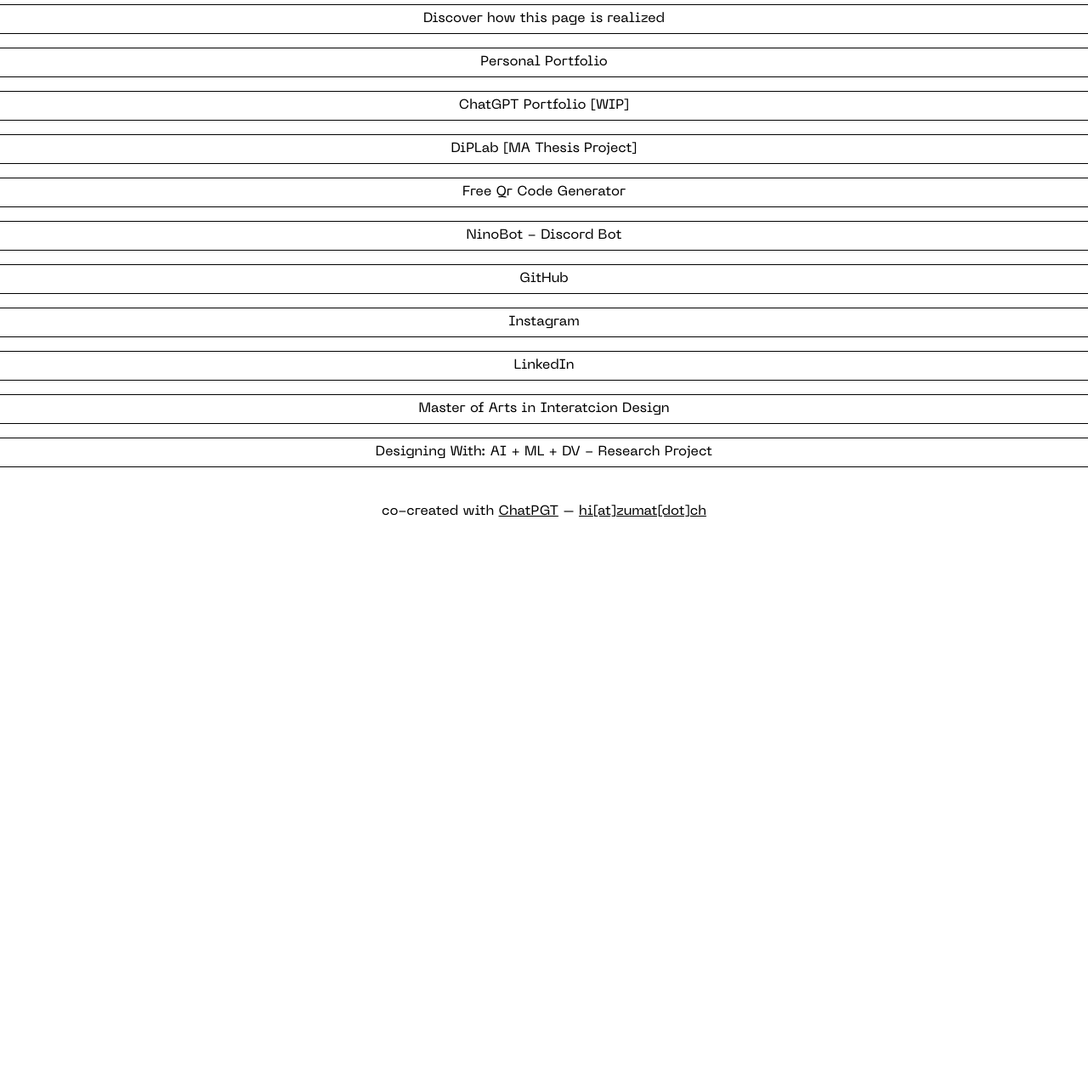
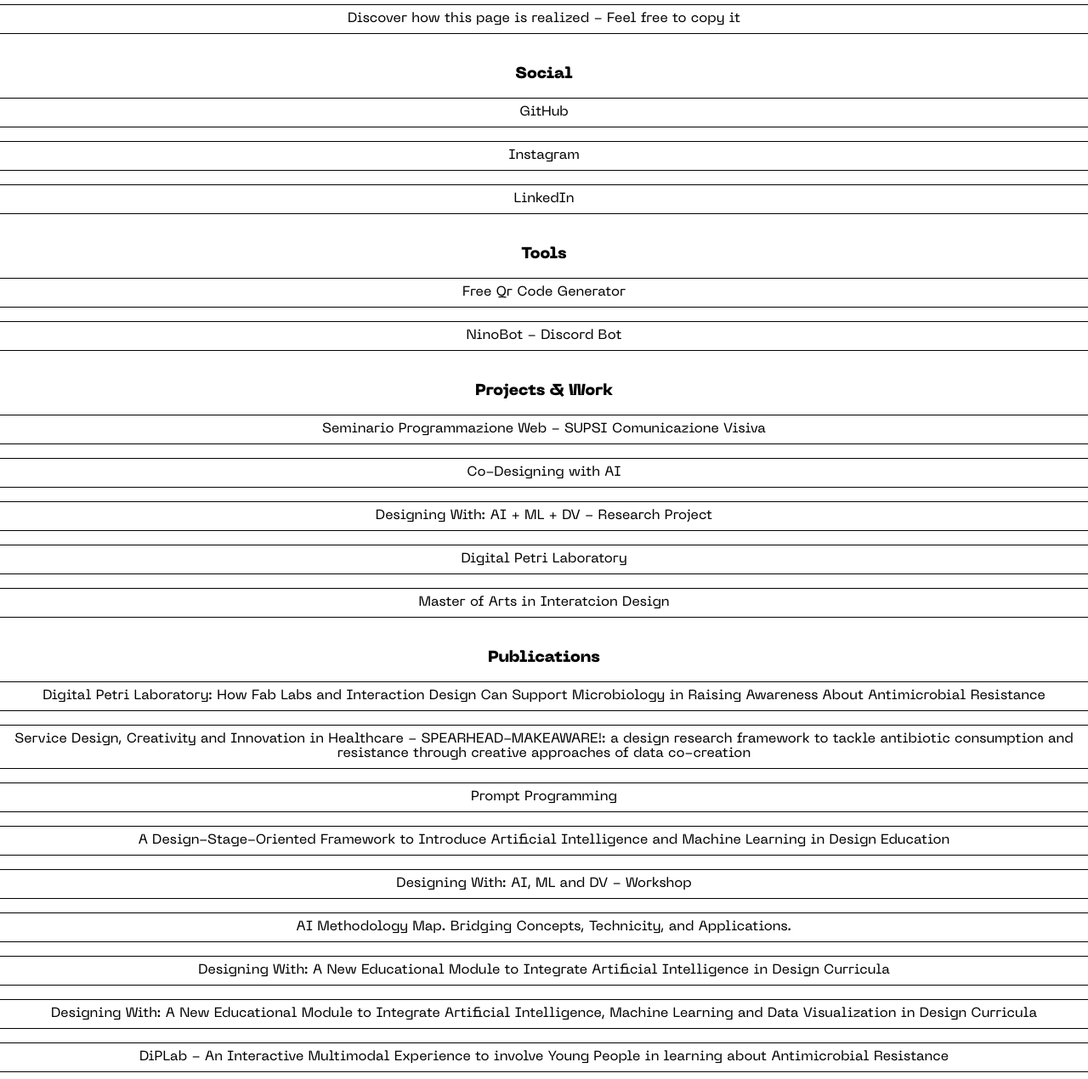
Before and after one commit to zumatt/linkBranching, a plain HTML site: page index.html in a window 1280 px wide. Shown: the part 170-1440 px from the top of the page at 85% size. Before the commit the page ends 800 px from the top, so only its background shows below. Drawn offline with Linux system fonts and the light colour scheme.

Commit message:
Update linktree

```diff
--- a/assets/style.css
+++ b/assets/style.css
@@ -117,6 +117,11 @@
     font-size: 30px;
 }
 
+h3{
+    margin-top: 30px;
+    margin-bottom: 10px;
+}
+
 footer {
     display: flex;
     justify-content: center;
--- a/index.html
+++ b/index.html
@@ -26,23 +26,9 @@
         <div class="links-container">
             <p>Here you can find a collection of <span class="smth" style="font-weight: bold;">ZUMAT</span> interaction design projects, user interface design portfolio, UX design projects, digital product design projects, mobile app design portfolio, creative design projects, front-end development projects, tangible interfaces projects, and innovative product projects.</p>
             <div class="link" id="link">
-                <a href="https://github.com/zumatt/linkBranching" target="_blank"">Discover how this page is realized</a>
+                <a href="https://github.com/zumatt/linkBranching" target="_blank">Discover how this page is realized - Feel free to copy it</a>
             </div>
-            <div class="link" id="link">
-                <a href="https://zumat.webflow.io/" target="_blank">Personal Portfolio</a>
-            </div>
-            <div class="link" id="link">
-                <a href="https://github.com/zumatt/personalWebsite" target="_blank">ChatGPT Portfolio [WIP]</a>
-            </div>
-            <div class="link" id="link">
-                <a href="https://spearhead-amr.github.io/makeaware/diplab-digital-petri-laboratory.html" target="_blank">DiPLab [MA Thesis Project]</a>
-            </div>
-            <div class="link" id="link">
-                <a href="https://qrcode.zumat.ch" target="_blank">Free Qr Code Generator</a>
-            </div>
-            <div class="link" id="link">
-                <a href="https://github.com/zumatt/ninoBot" target="_blank">NinoBot - Discord Bot</a>
-            </div>
+            <h3>Social</h3>
                 <div class="link" id="link">
                     <a href="https://github.com/zumatt" target="_blank">GitHub</a>
                 </div>
@@ -52,11 +38,56 @@
                 <div class="link" id="link">
                     <a href="https://www.linkedin.com/in/zumat" target="_blank">LinkedIn</a>
                 </div>
+            <h3>Tools</h3>
+                <div class="link" id="link">
+                    <a href="https://qrcode.zumat.ch" target="_blank">Free Qr Code Generator</a>
+                </div>
+                <div class="link" id="link">
+                    <a href="https://github.com/zumatt/ninoBot" target="_blank">NinoBot - Discord Bot</a>
+                </div>
+            <h3>Projects & Work</h3>
+                <div class="link" id="link">
+                    <a href="https://programmazioneweb.ch/" target="_blank">Seminario Programmazione Web - SUPSI Comunicazione Visiva</a>
+                </div>
+                <div class="link" id="link">
+                    <a href="https://workshop.designingwithai.ch/" target="_blank">Co-Designing with AI</a>
+                </div>
+                <div class="link" id="link">
+                    <a href="https://designingwithai.ch/" target="_blank">Designing With: AI + ML + DV - Research Project</a>
+                </div>
+                <div class="link" id="link">
+                    <a href="https://spearhead-amr.github.io/makeaware/diplab-digital-petri-laboratory.html" target="_blank">Digital Petri Laboratory</a>
+                </div>
                 <div class="link" id="link">
                     <a href="https://maind.supsi.ch" target="_blank">Master of Arts in Interatcion Design</a>
                 </div>
+            <h3>Publications</h3>
                 <div class="link" id="link">
-                <a href="https://designingwithai.ch/" target="_blank">Designing With: AI + ML + DV - Research Project</a>
+                    <a href="https://zenodo.org/records/13221347" target="_blank">Digital Petri Laboratory: How Fab Labs and Interaction Design Can Support Microbiology in Raising Awareness About Antimicrobial Resistance</a>
+                </div>
+                <div class="link" id="link">
+                    <a href="https://www.amazon.de/Service-Design-Creativity-Innovation-Healthcare-ebook/dp/B0CW1BKHTV/ref=sr_1_38?dib=eyJ2IjoiMSJ9.vxjetRupmflgMFG_8OO8XW0DrOFC9VBWmkeit5rMqasCxuQjC8E_pCFKRUVB-cGy48MQaPDXLxllwcQceuf5K0mcvL-3BYNLtIpvzGPMfvg.-bAcivjT-5rlzABnSCD1fZ7Gxiy-op1iLDLRfj2HamI&dib_tag=se&qid=1724848765&refinements=p_27%3AMario+A.+Pfannstiel&s=books&sr=1-38" target="_blank">Service Design, Creativity and Innovation in Healthcare - SPEARHEAD-MAKEAWARE!: a design research framework to tackle antibiotic consumption and resistance through creative approaches of data co-creation</a>
+                </div>
+                <div class="link" id="link">
+                    <a href="https://zenodo.org/records/10810973" target="_blank">Prompt Programming</a>
+                </div>
+                <div class="link" id="link">
+                    <a href="https://doi.org/10.21606/drs.2024.535" target="_blank">A Design-Stage-Oriented Framework to Introduce Artificial Intelligence and Machine Learning in Design Education</a>
+                </div>
+                <div class="link" id="link">
+                    <a href="http://dx.doi.org/10.5281/zenodo.10474142" target="_blank">Designing With: AI, ML and DV - Workshop</a>
+                </div>
+                <div class="link" id="link">
+                    <a href="https://www.researchgate.net/publication/377224245_AI_Methodology_Map_Bridging_Concepts_Technicity_and_Applications" target="_blank">AI Methodology Map. Bridging Concepts, Technicity, and Applications.</a>
+                </div>
+                <div class="link" id="link">
+                    <a href="http://dx.doi.org/10.5281/zenodo.10474065" target="_blank">Designing With: A New Educational Module to Integrate Artificial Intelligence in Design Curricula</a>
+                </div>
+                <div class="link" id="link">
+                    <a href="https://doi.org/10.5281/zenodo.11355679" target="_blank">Designing With: A New Educational Module to Integrate Artificial Intelligence, Machine Learning and Data Visualization in Design Curricula</a>
+                </div>
+                <div class="link" id="link">
+                    <a href="https://zenodo.org/records/10727626" target="_blank">DiPLab - An Interactive Multimodal Experience to involve Young People in learning about Antimicrobial Resistance</a>
                 </div>
         </div>
     </main>
```
Lines whose indentation alone changed are shown as unchanged.
